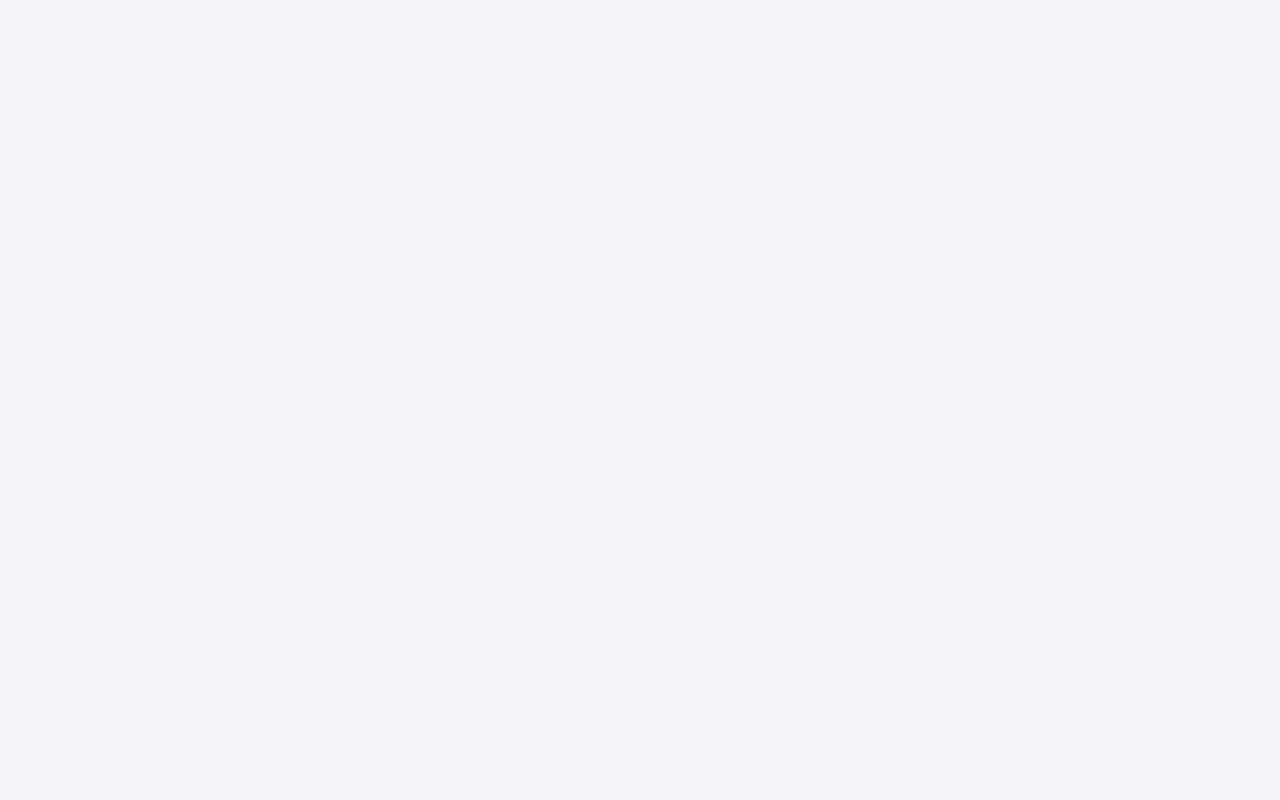
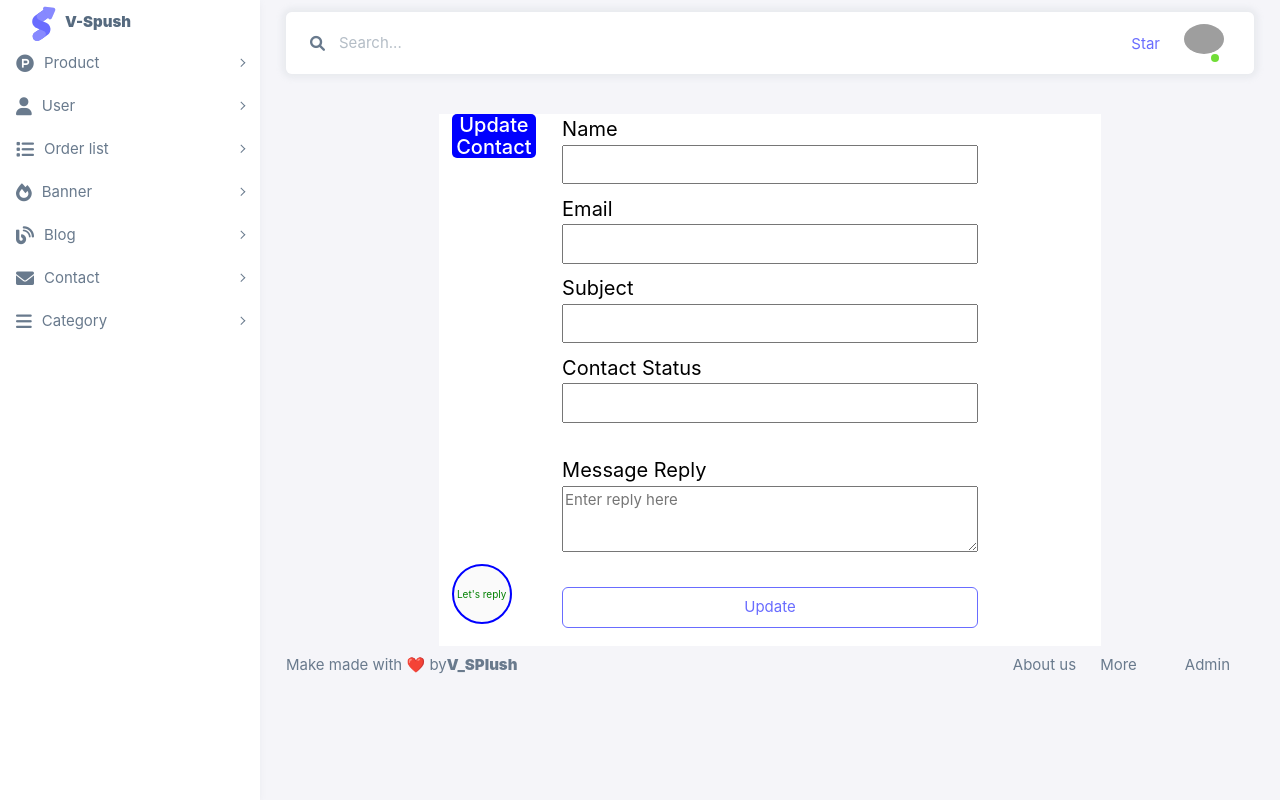
Before and after one commit to HoThiSang/V-Spush-front-end-admin, a React (Create React App) app: page /update-contact/1 in a window 1280 px wide. Before the commit this address had no page. Built offline with nearby package versions, Linux system fonts and the light colour scheme; no server answers; grey boxes are pictures that could not be loaded; a web font is replaced by a local one.

Commit message:
feat: handle api show category refer to ST-224

```diff
--- a/src/App.js
+++ b/src/App.js
@@ -15,7 +15,7 @@ function App() {
         <Route path="/create-blog" element={<CreateBlog />} />
         <Route path="/contacts" element={<ShowContact />} />
         <Route path="/banner" element={<Banner />} />
-        <Route path="/update-contact" element={<UpdateContact />} />
+        <Route path="/update-contact/:id" element={<UpdateContact />} />
         <Route path="/update-blog/:id" element={<UpdateBlog />} />
         <Route path="/products" element={<Product />} />
         <Route path="/categories" element={<ShowCategory />} />
--- a/src/pages/Category/index.js
+++ b/src/pages/Category/index.js
@@ -1,6 +1,7 @@
 import { useEffect, useState} from "react";
 import axiosService from "../../services/configAxios";
 import { Link } from "react-router-dom";
+import AdminLayout from "../../layouts/AdminLayout";
 function ShowCategory() {
   const [categories, setCategory] = useState([]);
   const [openedMenuIndex, setOpenedMenuIndex] = useState(null);
@@ -21,6 +22,7 @@ function ShowCategory() {
   }, []);
   return (
     <>
+    <AdminLayout>
       <div className="content-wrapper">
         <div className="container-xxl flex-grow-1 container-p-y">
           <div className="card">
@@ -94,6 +96,7 @@ function ShowCategory() {
           </div>
         </div>
       </div>
+      </AdminLayout>
     </>
   );
 }
--- a/src/pages/Contact/UpdateContact.js
+++ b/src/pages/Contact/UpdateContact.js
@@ -4,6 +4,7 @@ import { useParams, useNavigate } from "react-router";
 import { useForm } from "react-hook-form";
 import "./style.css";
 import Contact from "../../components/Contact";
+import AdminLayout from "../../layouts/AdminLayout";
 
 function UpdateContact() {
   const { id } = useParams();
@@ -43,6 +44,7 @@ function UpdateContact() {
   };
 
   return (
+    <AdminLayout>
     <div className="container">
       <div className="row row-update-contact">
         <div className="col-lg-2"></div>
@@ -106,6 +108,7 @@ function UpdateContact() {
         <div className="col-lg-2"></div>
       </div>
     </div>
+    </AdminLayout>
   );
 }
 
```
